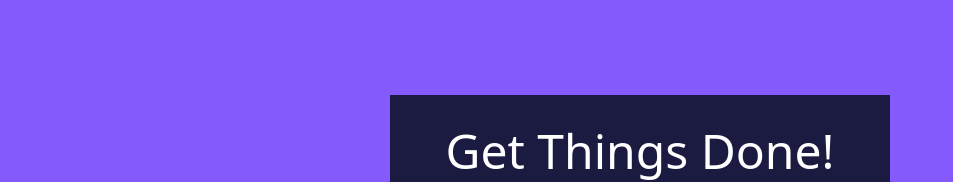
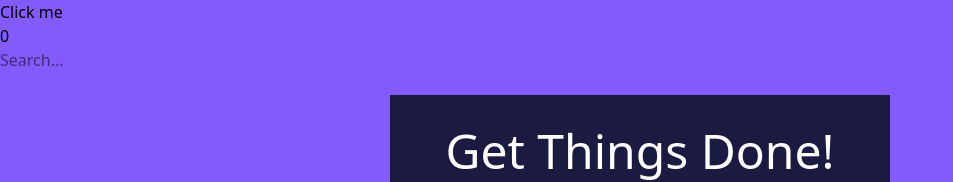
Before and after one commit to Dhruvi2416/React-to-do, a React (Vite) app: page / in a window 1280 px wide. Shown: the top 182 px of the page, without its empty margins (0-953 px from the left). Built offline with nearby package versions, Linux system fonts and the light colour scheme.

Commit message:
useCallback

```diff
--- a/src/App.jsx
+++ b/src/App.jsx
@@ -1,9 +1,11 @@
 import TodoWrapper from "./components/TodoWrapper";
+import Callback from "./components/Callback";
 import "./App.css";
 function App() {
   return (
-    <div className="container flex  align-items-center justify-center    ">
+    <div className="container flex  align-items-center justify-center flex-col   ">
       <TodoWrapper />
+      <Callback />
     </div>
   );
 }
--- a/src/components/Callback.jsx
+++ b/src/components/Callback.jsx
@@ -17,10 +17,14 @@ const Callback = () => {
   }, []);
 
   //Handle search term with useCallback with dependancy array of searchTerm because it is used inside the function
+  //   When the useCallback is created, it captures the current value of searchTerm at that moment (from the surrounding scope).
+  // Since your dependency array is [] (empty), the callback is memoized once — and never updated again.
+  // So even if searchTerm changes in the future, the handleSearchTermChange will still be referencing the stale/old value of searchTerm.
+
   // const handleSearchTermChange = useCallback((newTerm) => {
   //   console.log("SEARCH TERM CHANGED", searchTerm);
   //   setSearchTerm(newTerm);
-  // }, []);
+  // }, [searchTerm]);
 
   return (
     <div>
```
